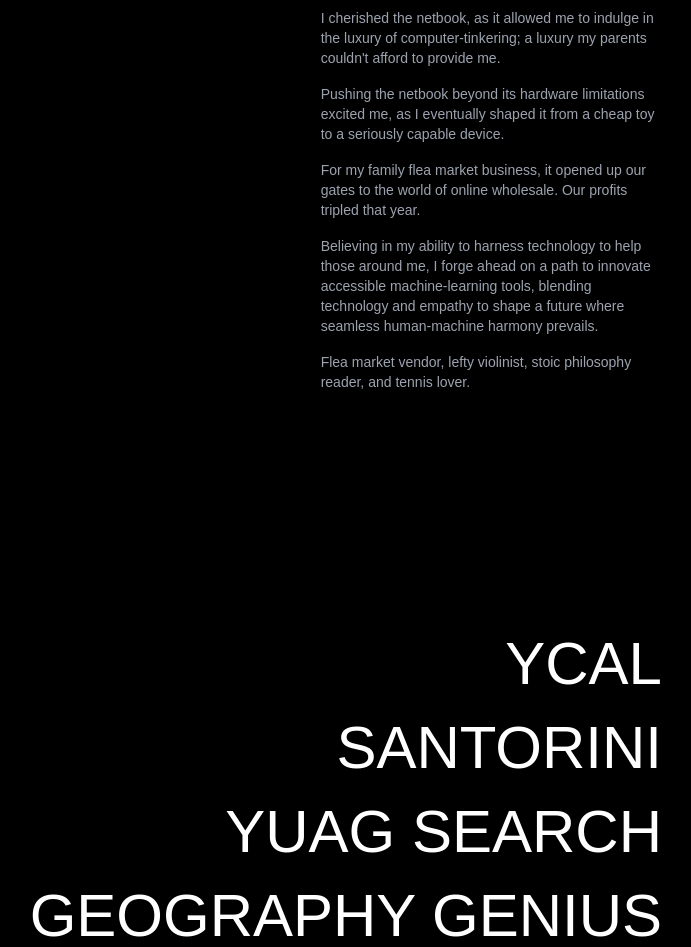
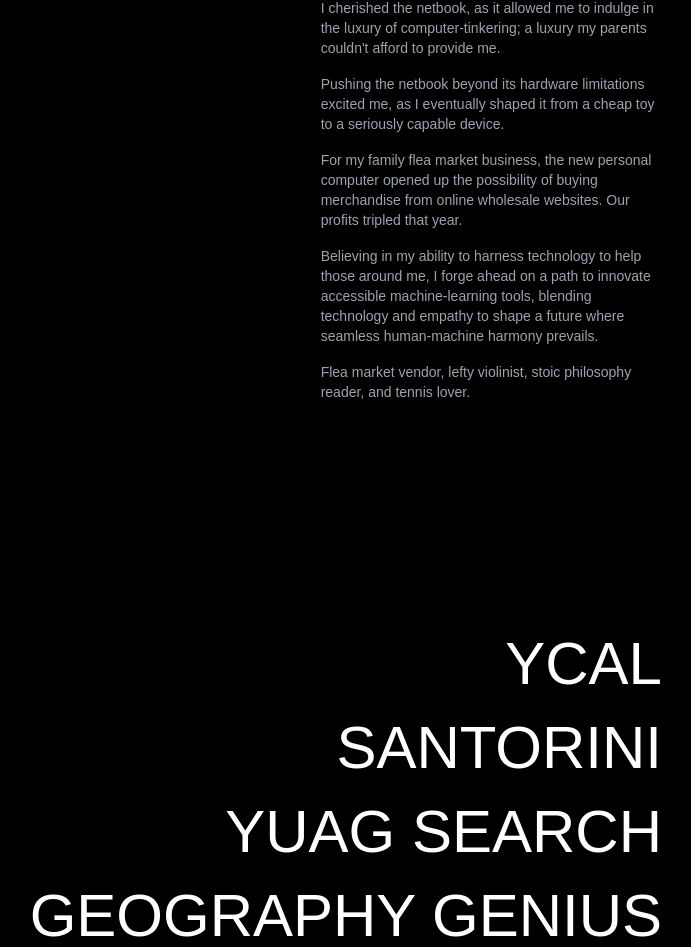
Before and after one commit to ericwang07/my_portfolio, a React (Create React App) app: page / in a window 1280 px wide. Shown: the part 1126-2073 px from the top of the page, without its empty margins (490-1181 px from the left). Built offline with nearby package versions, Linux system fonts and the light colour scheme; the HTML template or start-up script is replaced by a standard one.

Commit message:
updated about

```diff
--- a/src/components/About.jsx
+++ b/src/components/About.jsx
@@ -24,7 +24,7 @@ const About = () => {
               Pushing the netbook beyond its hardware limitations excited me, as I eventually shaped it from a cheap toy to a seriously capable device.
             </div>
             <div className='font-2xl text-sm pb-4 w-1/3 ml-auto mr-0 text-gray-400 flex'>
-              For my family flea market business, it opened up our gates to the world of online wholesale. Our profits tripled that year.
+              For my family flea market business, the new personal computer opened up the possibility of buying merchandise from online wholesale websites. Our profits tripled that year.
             </div>
             <div className='font-2xl text-sm pb-4 w-1/3 ml-auto mr-0 text-gray-400 flex'>
               Believing in my ability to harness technology to help those around me, I forge ahead on a path to innovate accessible machine-learning tools, blending technology and empathy to shape a future where seamless human-machine harmony prevails.
```
